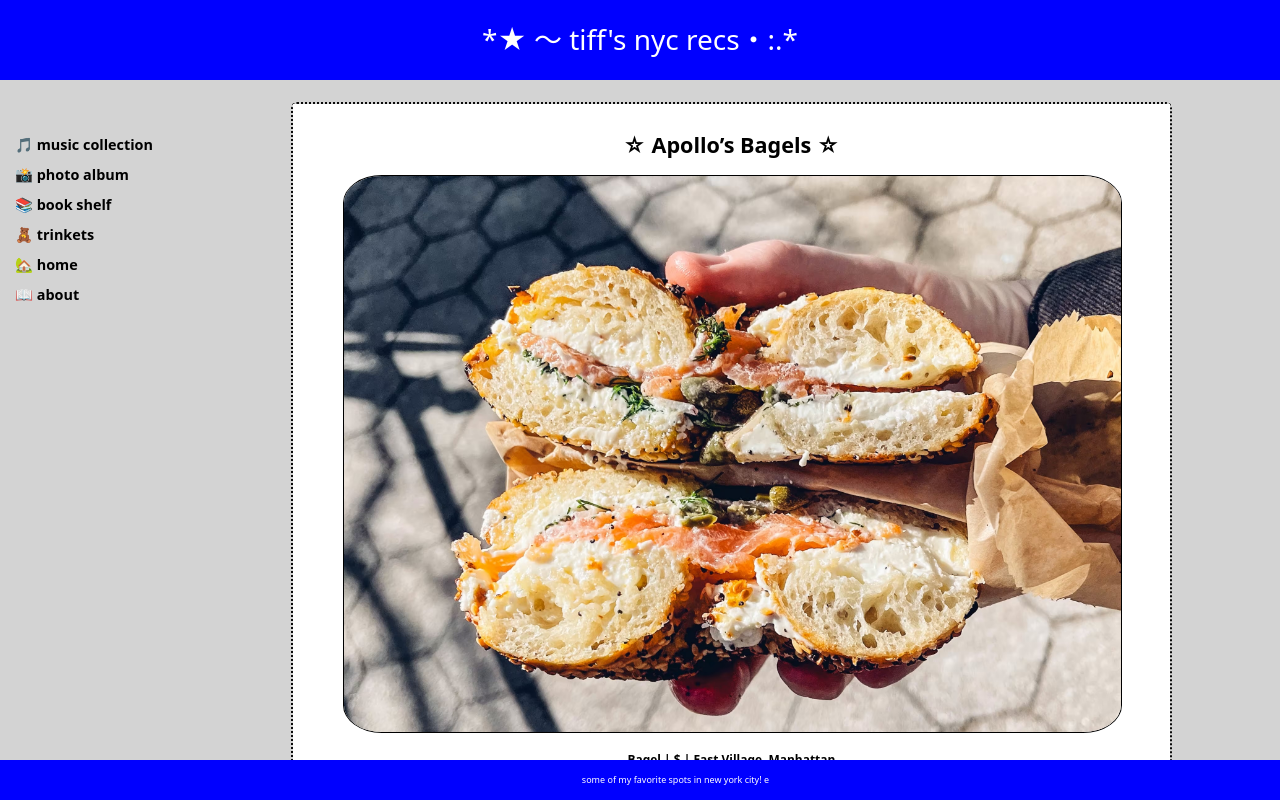
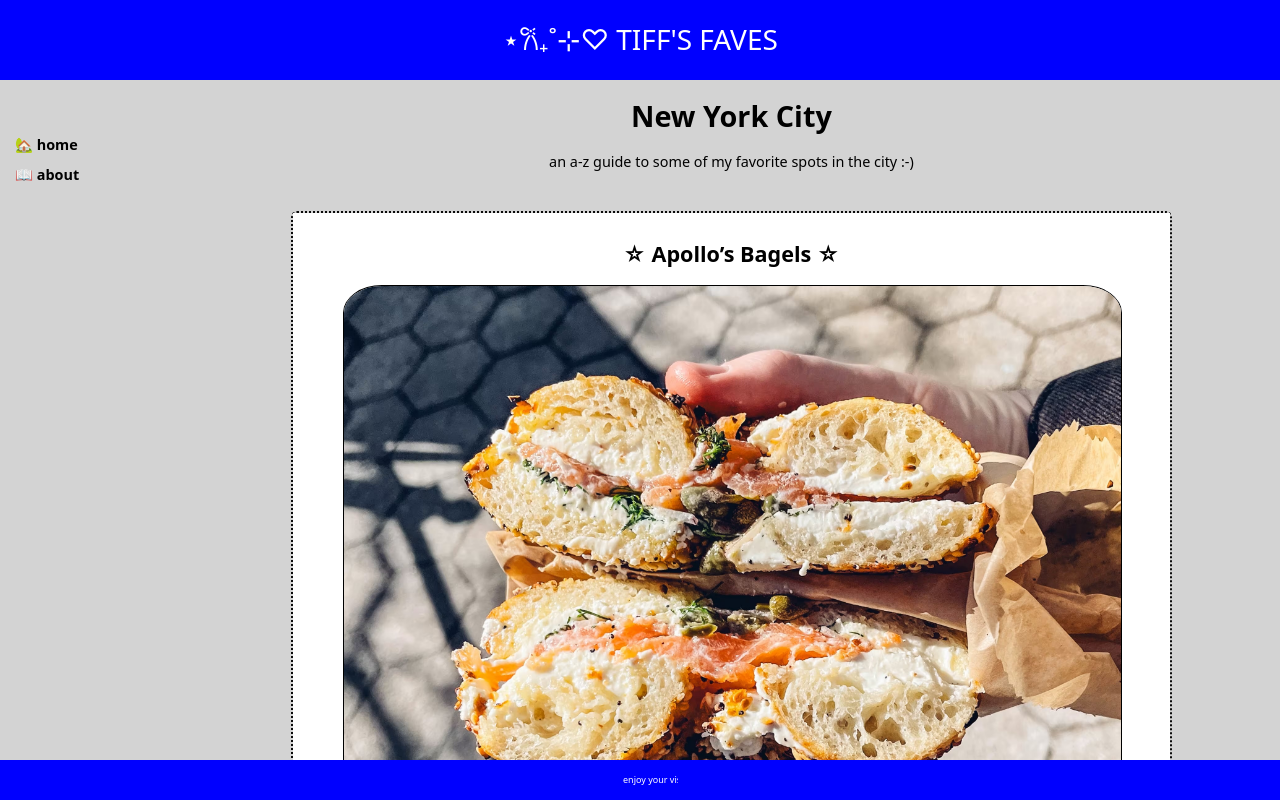
Before and after one commit to tifflawl/project_three, a React (Vite) app: page / in a window 1280 px wide. Built offline with nearby package versions, Linux system fonts and the light colour scheme.

Commit message:
add main content header

```diff
--- a/data.json
+++ b/data.json
@@ -15,7 +15,7 @@
         "closed": null
       },
       "price": "$",
-      "type": "Bagel",
+      "type": "Food",
       "description": "Bagel shop offering breakfast such as smoked salmon bagels, whitefish salad, and scallion cream cheese. (My fave bagel in Manhattan!)",
       "image": {
         "exterior": "src/assets/apollo 2.jpeg",
--- a/src/App.css
+++ b/src/App.css
@@ -58,6 +58,11 @@ body {
   overflow: auto;
   text-align: center;
   background-color: lightgrey;
+}
+
+.main,
+h4 {
+  font-weight: 300;
 }
 
 .footer {
--- a/src/App.jsx
+++ b/src/App.jsx
@@ -1,8 +1,9 @@
 import './App.css'
+
+import Header from './components/Header'
+import Footer from './components/Footer'
 import SideBar from './components/SideBar'
 import MainContent from './components/MainContent'
-import Header from './components/Header'
-import Footer from './components/Footer'
 import data from '../data.json'
 
 const App = () => {
--- a/src/components/Footer.jsx
+++ b/src/components/Footer.jsx
@@ -4,9 +4,7 @@ const Footer = () => {
       <div className="footer-info">
         <div class="holder">
           <div class="news">
-            <a href="index.html">
-              some of my favorite spots in new york city! enjoy your visit ♡
-            </a>
+            <a href="index.html">enjoy your visit ♡</a>
           </div>
         </div>
       </div>
--- a/src/components/Header.jsx
+++ b/src/components/Header.jsx
@@ -2,7 +2,7 @@ const Header = () => {
   return (
     <div className="header">
       <div className="header-info">
-        <a href="index.html">*★ ～ tiff's nyc recs・:.*</a>
+        <a href="index.html"> ⋆𐙚₊˚⊹♡ TIFF'S FAVES </a>
       </div>
     </div>
   )
--- a/src/components/MainContent.jsx
+++ b/src/components/MainContent.jsx
@@ -3,6 +3,10 @@ import Nycrec from './Nycrec'
 const MainContent = ({ data }) => {
   return (
     <div className="main">
+      <div className="main-info">
+        <h1>New York City</h1>
+        <h4>an a-z guide to some of my favorite spots in the city :-)</h4>
+      </div>
       <ul>
         {data.nycrec.map((nycrec) => (
           <Nycrec nycrec={nycrec} />
--- a/src/components/SideBar.jsx
+++ b/src/components/SideBar.jsx
@@ -2,18 +2,6 @@ const SideBar = () => {
   return (
     <div className="side-bar">
       <div className="side-info">
-        <div>
-          🎵 <a href="#music">music collection</a>
-        </div>
-        <div>
-          📸 <a href="#photo">photo album</a>
-        </div>
-        <div>
-          📚 <a href="#book">book shelf</a>
-        </div>
-        <div>
-          🧸 <a href="#trinkets">trinkets</a>
-        </div>
         <div>
           🏡 <a href="index.html">home</a>
         </div>
```
